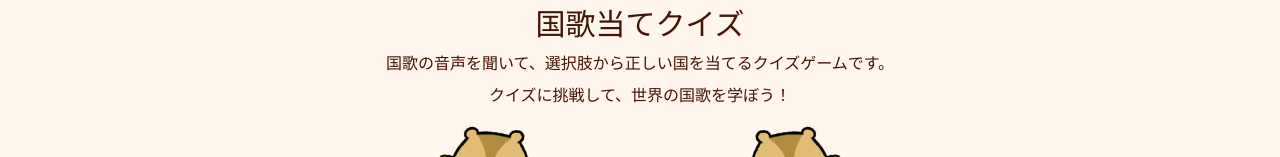
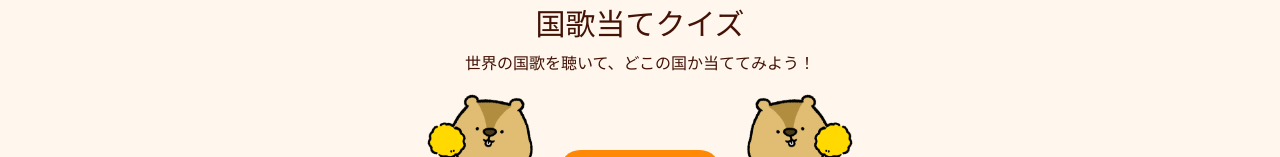
Before and after one commit to HinaOhsawa/anthem-club, a React (Vite) app: page / in a window 1280 px wide. Shown: the part 157-314 px from the top of the page. Built offline with nearby package versions, Linux system fonts and the light colour scheme; a web font is replaced by a local one.

Commit message:
OGP設定

```diff
--- a/index.html
+++ b/index.html
@@ -4,7 +4,32 @@
     <meta charset="UTF-8" />
     <link rel="icon" href="/favicon.ico" />
     <meta name="viewport" content="width=device-width, initial-scale=1.0" />
-    <title>Vite + React + TS</title>
+    <!-- OGP -->
+    <meta property="og:title" content="Anthem Club" />
+    <meta
+      property="og:description"
+      content="世界の国歌を聴いて、どこの国か当ててみよう！"
+    />
+    <meta
+      property="og:image"
+      content="https://anthem-club.vercel.app/images/og-image.jpg"
+    />
+    <meta property="og:url" content="https://anthem-club.vercel.app/" />
+    <meta property="og:type" content="website" />
+    <meta property="og:site_name" content="Anthem Club" />
+    <!-- Twitter用 -->
+    <meta name="twitter:card" content="summary_large_image" />
+    <meta name="twitter:title" content="Anthem Club" />
+    <meta
+      name="twitter:description"
+      content="世界の国歌を聴いて、どこの国か当ててみよう！"
+    />
+    <meta
+      name="twitter:image"
+      content="https://example.com/images/og-image.jpg"
+    />
+
+    <title>Anthem Club</title>
   </head>
   <body>
     <div id="root"></div>
--- a/src/pages/HomePage.tsx
+++ b/src/pages/HomePage.tsx
@@ -12,11 +12,9 @@ export default function HomePage() {
 
       <p className="font-bold text-3xl font-kaisei mb-2 ">国歌当てクイズ</p>
       <p className="text-md font-bold">
-        国歌の音声を聞いて、選択肢から正しい国を当てるクイズゲームです。
+        世界の国歌を聴いて、どこの国か当ててみよう！
       </p>
-      <p className="text-md font-bold">
-        クイズに挑戦して、世界の国歌を学ぼう！
-      </p>
+
       <div className="flex flex-wrap justify-center items-center gap-4 my-4">
         <img className="w-20 sm:w-30" src="images/ouen-mamo.png" alt="" />
 
```
Also changed, not shown: public/images/og-image.jpg (added).
